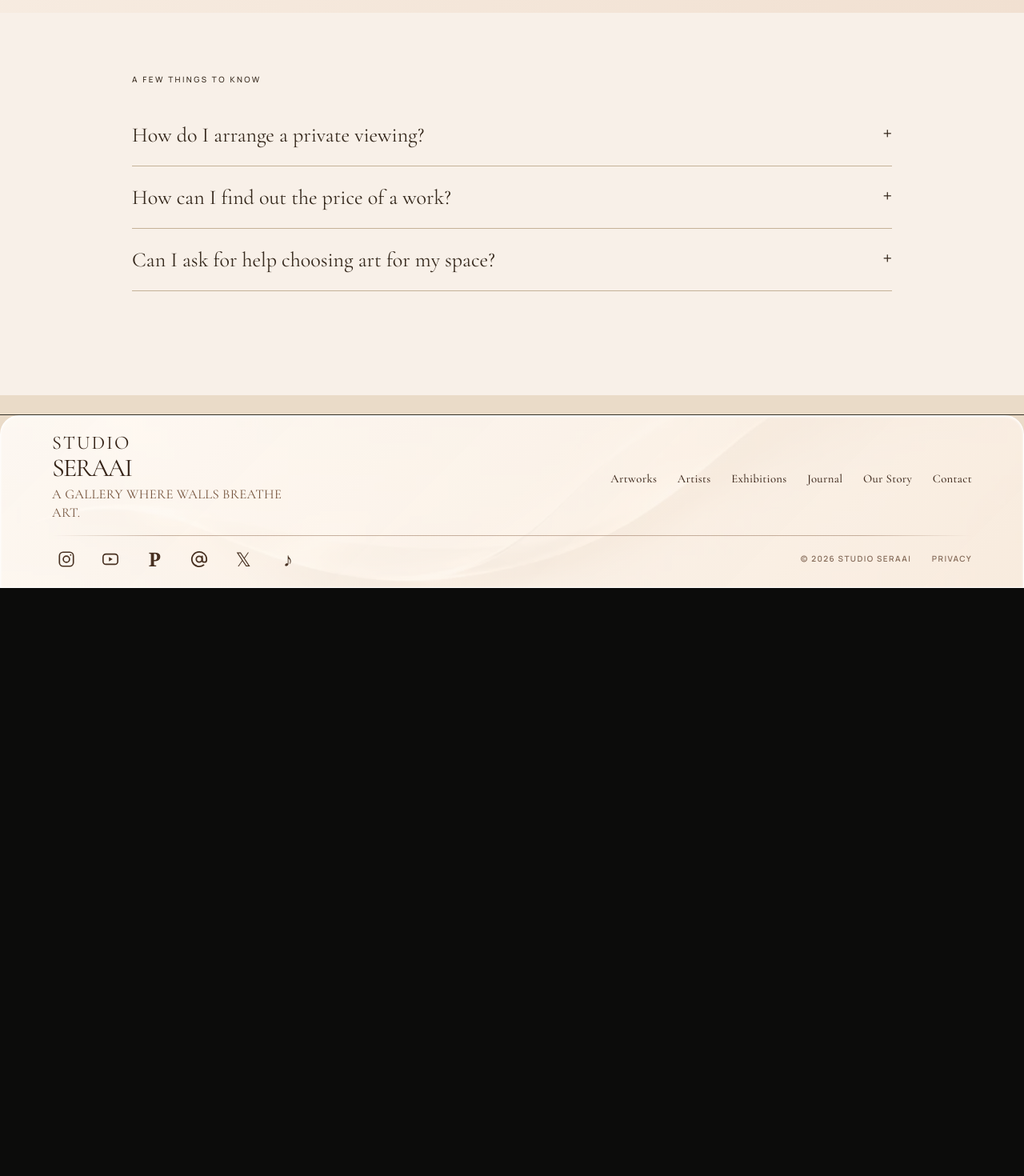
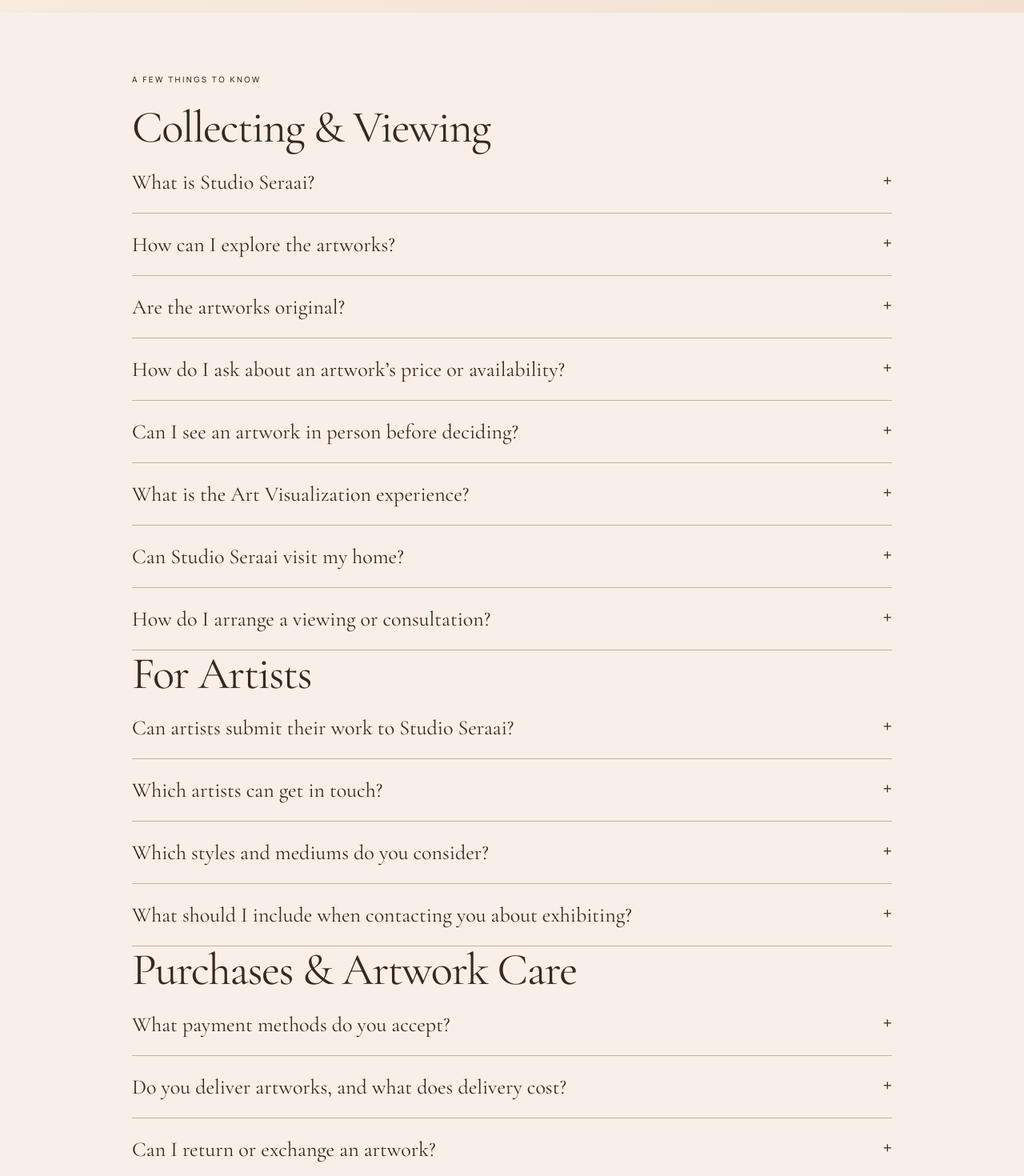
Before and after one commit to studioseraai/studioseraai, a Next.js app: page /contact in a window 1280 px wide. Shown: the part 1840-3310 px from the top of the page at 80% size. Before the commit the page ends 2575 px from the top, so only its background shows below. Built offline with nearby package versions, Linux system fonts and the light colour scheme.

Commit message:
Add 15 Studio Seraai FAQs to Contact page

```diff
--- a/app/gallery-components/editorial.tsx
+++ b/app/gallery-components/editorial.tsx
@@ -33,8 +33,33 @@ export function EditorialBanner({label,title,description,kind='gallery'}:{label:
  return <section className={'sg-editorial-banner sg-editorial-'+kind}><img src={kind==='gallery'?'/gallery/warm-corridor.webp':'/gallery/warm-collection.webp'} alt="" fetchPriority="high"/><div className="sg-editorial-overlay"/><div className="sg-editorial-copy"><p className="sg-kicker">{label}</p><h1>{title}</h1><p>{description}</p></div><span className="sg-banner-caption">{kind==='gallery'?'AN IMAGINED GALLERY · AN OPEN INVITATION':'STUDIO SERAAI · KARACHI'}</span></section>;
 }
 
-export function ViewingQuestions(){return <div className="sg-faq"><p className="sg-kicker">A FEW THINGS TO KNOW</p>{[
- ['How do I arrange a private viewing?','Send an inquiry with your preferred date and the works you would like to see. Your viewing is confirmed only after the gallery contacts you.'],
- ['How can I find out the price of a work?','Use the inquiry button on the artwork page. The gallery can discuss pricing, availability, and the details of the work with you.'],
- ['Can I ask for help choosing art for my space?','Yes. Tell us about your space, the dimensions you have in mind, and the kinds of work that interest you. Start with a conversation.']
- ].map(([q,a])=><details key={q}><summary>{q}<span aria-hidden="true">+</span></summary><p>{a}</p></details>)}</div>}
+const viewingFaqGroups=[
+ {title:'Collecting & Viewing',items:[
+  ['What is Studio Seraai?','Studio Seraai is a Karachi art gallery connecting artists and collectors through original artworks and shared cultural experiences.'],
+  ['How can I explore the artworks?','Browse our online collection. Artwork pages include available details such as the artist, medium, surface, style, theme and dimensions.'],
+  ['Are the artworks original?','Studio Seraai presents original artworks. For details or supporting documentation about a specific piece, please contact us.'],
+  ['How do I ask about an artwork’s price or availability?','Use the inquiry option on the artwork page or contact Studio Seraai directly. Our team can provide details about the piece.'],
+  ['Can I see an artwork in person before deciding?','Contact us to discuss viewing an artwork at the gallery. We’ll help arrange a suitable visit.'],
+  ['What is the Art Visualization experience?','At the gallery, we can use a projector to help you preview how selected artworks could look in your space.'],
+  ['Can Studio Seraai visit my home?','Yes. You can request a home consultation to explore artwork placement in your space.'],
+  ['How do I arrange a viewing or consultation?','Contact us by phone or through the website and tell us whether you prefer an in-gallery projector session or a home visit.']
+ ]},
+ {title:'For Artists',items:[
+  ['Can artists submit their work to Studio Seraai?','Yes. We welcome serious artists interested in exhibiting their work with us.'],
+  ['Which artists can get in touch?','We welcome established and emerging artists. Pakistani artists are encouraged to contact us, and artists from elsewhere are welcome too.'],
+  ['Which styles and mediums do you consider?','All styles and mediums are welcome.'],
+  ['What should I include when contacting you about exhibiting?','Share a short introduction and information about your artistic practice. You can include portfolio images or a link to your work.']
+ ]},
+ {title:'Purchases & Artwork Care',items:[
+  ['What payment methods do you accept?','Please contact us about the specific artwork. We’ll confirm the accepted payment options and applicable terms directly.'],
+  ['Do you deliver artworks, and what does delivery cost?','Contact us before confirming a purchase to ask whether delivery is available for your destination and to confirm the cost and arrangements.'],
+  ['Can I return or exchange an artwork?','Please contact Studio Seraai before purchase to confirm the return or cancellation terms that apply to the specific artwork.']
+ ]}
+];
+export function ViewingQuestions(){return <div className="sg-faq">
+ <p className="sg-kicker">A FEW THINGS TO KNOW</p>
+ {viewingFaqGroups.map(group=><section className="sg-faq-group" key={group.title} aria-label={group.title}>
+  <h2>{group.title}</h2>
+  {group.items.map(([q,a])=><details key={q}><summary>{q}<span aria-hidden="true">+</span></summary><p>{a}</p></details>)}
+ </section>)}
+</div>}
```
